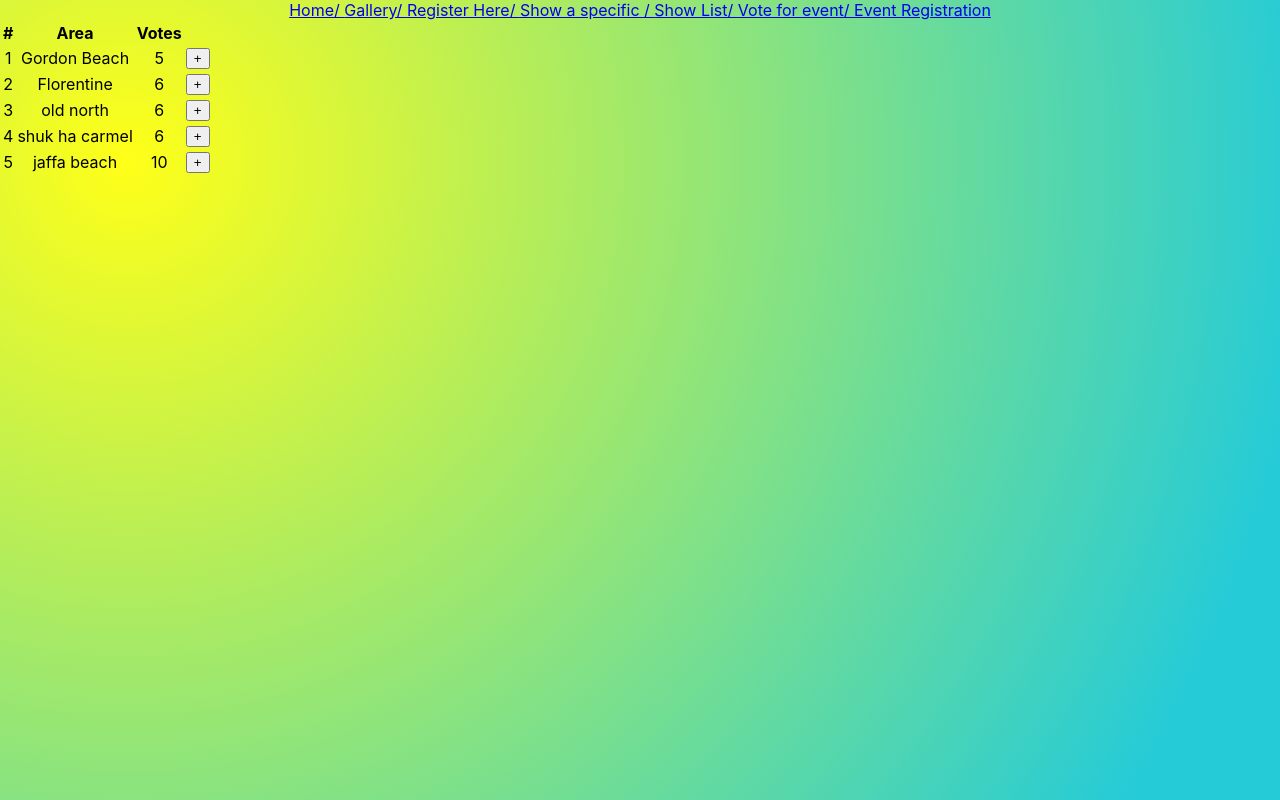
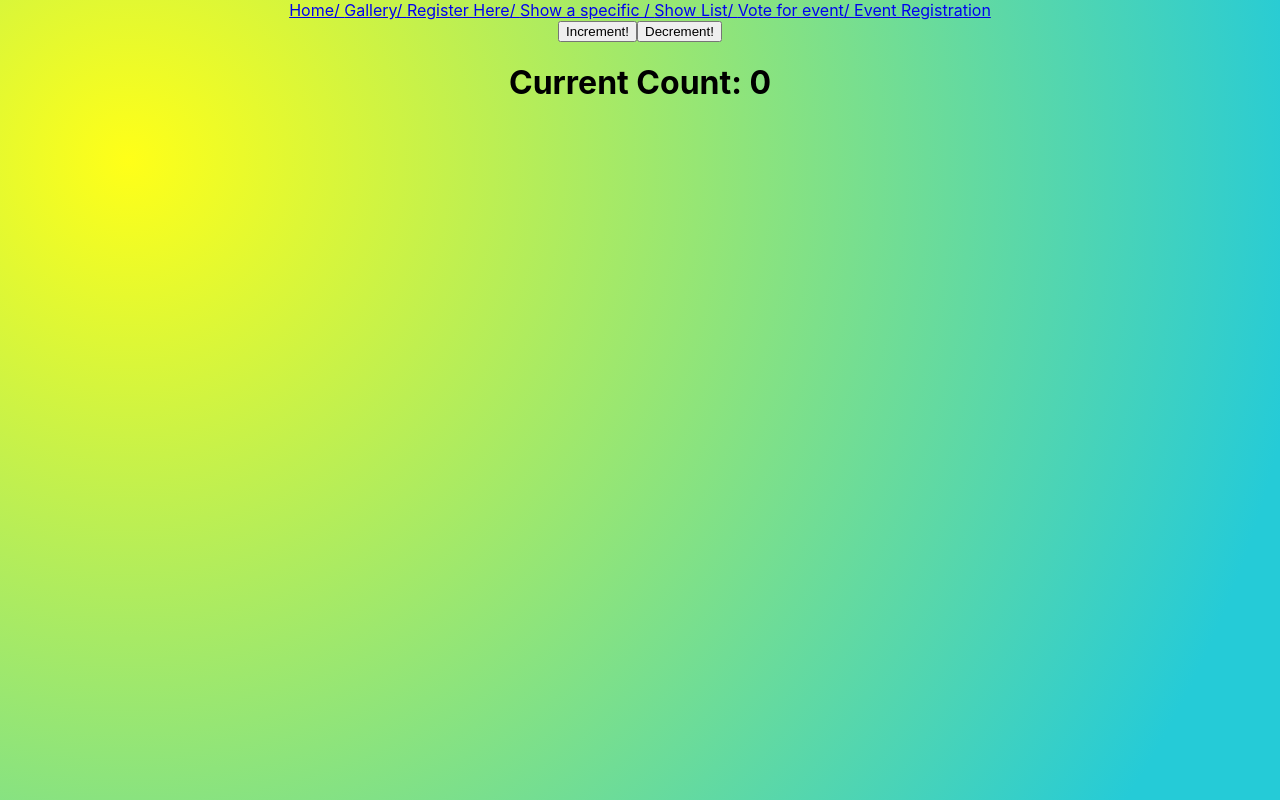
Before and after one commit to yonaeisenberg/ITC-Hackathon-Litterboard, a React (Create React App) app in the folder react/: page /EventList in a window 1280 px wide. Built offline with nearby package versions, Linux system fonts and the light colour scheme.

Commit message:
changed the eventlist

```diff
--- a/react/src/components/eventlist.jsx
+++ b/react/src/components/eventlist.jsx
@@ -1,55 +1,91 @@
 import React from 'react'
-import  { Table } from 'react-bootstrap';
+// import  { Table } from 'react-bootstrap';
 
-function EventList()
- {
+class EventList extends React.Component {
+  constructor(props) {
+    super(props);
+    this.state = {
+      count: 0
+    };
+  }
+  // change code below this line
 
-    return (
-        <div>
-        <Table striped bordered hover variant="dark">
-        <thead>
-          <tr>
-            <th>#</th>
-            <th>Area</th>
-            <th>Votes</th>
-            <th></th>
-          </tr>
-        </thead>
-        <tbody>
-          <tr>
-            <td>1</td>
-            <td>Gordon Beach</td>
-            <td>5</td>
-            <td><button > + </button></td>
-          </tr>
-          <tr>
-            <td>2</td>
-            <td>Florentine</td>
-            <td>6</td>
-            <td><button > + </button></td>
-          </tr>
-          <tr>
-            <td>3</td>
-            <td>old north</td>
-            <td>6</td>
-            <td><button > + </button></td>
-          </tr>
-          <tr>
-          <td>4</td>
-          <td>shuk ha carmel</td>
-          <td>6</td>
-          <td><button > + </button></td>
-        </tr>
-        <tr>
-        <td>5</td>
-        <td>jaffa beach</td>
-        <td>10</td>
-        <td><button> + </button></td>
-      </tr>
-        </tbody>
-      </Table>
-        </div>
-    )
+  increment() {
+    this.setState({
+      count: this.state.count + 1
+    });
+  };
+
+  decrement() {
+    this.setState({
+      count: this.state.count - 1
+    });
+  };
+
+    // change code above this line
+    render() {
+      return (
+
+
+     <div>
+     <button className='inc' onClick={(e) => this.increment(e)}>Increment!</button>
+      <button className='dec' onClick={(e) => this.decrement(e)}>Decrement!</button>
+
+
+      <h1>Current Count: {this.state.count}</h1>
+    </div>
+    // return (
+    //     <div>
+    //     <Table striped bordered hover variant="dark">
+    //     <thead>
+    //       <tr>
+    //         <th>#</th>
+    //         <th>Area</th>
+    //         <th>Votes</th>
+    //         <th></th>
+    //       </tr>
+    //     </thead>
+    //     <tbody>
+    //       <tr>
+    //         <td>1</td>
+    //         <td>Gordon Beach</td>
+    //         <td>5</td>
+    //         <td><button onClick={this.vote}> + </button></td>
+    //       </tr>
+    //     </tbody>
+    //   </Table>
+    //     </div>
+    //   )
+
+
+
+
+// <tr>
+// //     <td>2</td>
+// //     <td>Florentine</td>
+// //     <td>6</td>
+// //     <td><button onClick={this.vote}> + </button></td>
+// //   </tr>
+//   <tr>
+//     <td>3</td>
+//     <td>old north</td>
+//     <td>6</td>
+//     <td><button onClick={this.vote}> + </button></td>
+//   </tr>
+//   <tr>
+//   <td>4</td>
+//   <td>shuk ha carmel</td>
+//   <td>6</td>
+//   <td><button onClick={this.vote}> + </button></td>
+//   </tr>
+// <tr>
+// <td>5</td>
+// <td>jaffa beach</td>
+// <td>10</td>
+// <td><button onClick={this.vote}> + </button></td>
+// </tr>
+      )
+  }
 }
 
 
```
